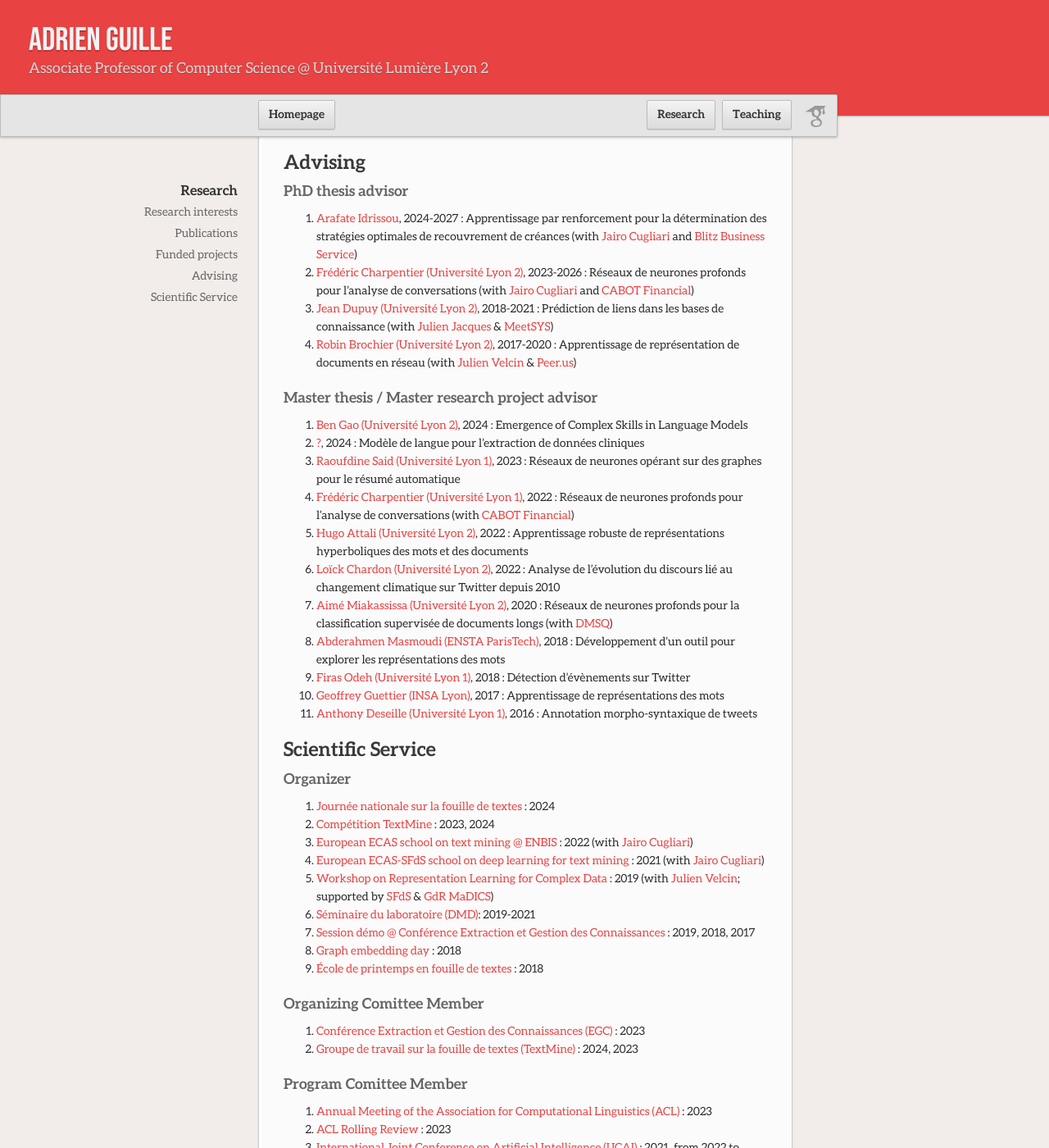
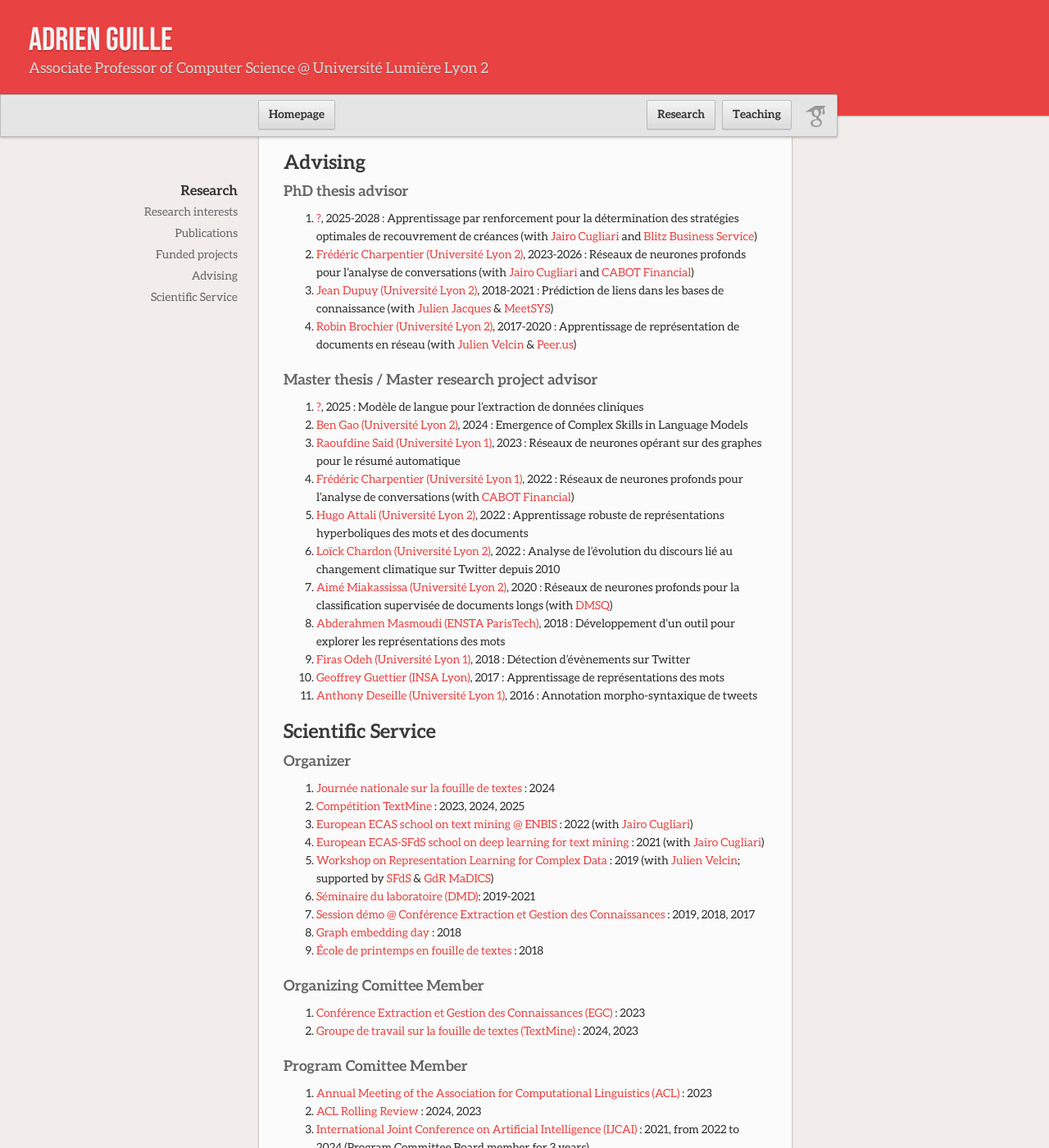
Before and after one commit to AdrienGuille/adrienguille.github.io, a Jekyll site: the page built from research.md, in a window 1280 px wide and 1400 px high, scrolled down 993 px. Shown: the whole window at 82% size. Built offline with Jekyll 4.4.1, drawn with Linux system fonts in a browser that asks for light colours; our own code applies the rules of GitHub Pages for plain Markdown files.

Commit message:
Update research.md

```diff
--- a/research.md
+++ b/research.md
@@ -32,15 +32,15 @@
 
 ### PhD thesis advisor
 
-- [Arafate Idrissou](), 2024-2027 : Apprentissage par renforcement pour la détermination des stratégies optimales de recouvrement de créances (with [Jairo Cugliari](https://cugliari.github.io/website/) and [Blitz Business Service](https://www.blitzbs.com))
+- [?](), 2025-2028 : Apprentissage par renforcement pour la détermination des stratégies optimales de recouvrement de créances (with [Jairo Cugliari](https://cugliari.github.io/website/) and [Blitz Business Service](https://www.blitzbs.com))
 - [Frédéric Charpentier (Université Lyon 2)](#), 2023-2026 : Réseaux de neurones profonds pour l'analyse de conversations (with [Jairo Cugliari](https://cugliari.github.io/website/) and [CABOT Financial](https://www.cabotfinancial.fr))
 - [Jean Dupuy (Université Lyon 2)](#), 2018-2021 : Prédiction de liens dans les bases de connaissance (with [Julien Jacques](http://eric.univ-lyon2.fr/~jjacques/) & [MeetSYS](http://meetsys.com/))
 - [Robin Brochier (Université Lyon 2)](#), 2017-2020 : Apprentissage de représentation de documents en réseau (with [Julien Velcin](http://eric.univ-lyon2.fr/~jvelcin/) & [Peer.us](http://peer.us/))
 
 ### Master thesis / Master research project advisor
 
+- [?](#), 2025 : Modèle de langue pour l'extraction de données cliniques
 - [Ben Gao (Université Lyon 2)](#), 2024 : Emergence of Complex Skills in Language Models
-- [?](#), 2024 : Modèle de langue pour l'extraction de données cliniques
 - [Raoufdine Said (Université Lyon 1)](#), 2023 : Réseaux de neurones opérant sur des graphes pour le résumé automatique
 - [Frédéric Charpentier (Université Lyon 1)](#), 2022 : Réseaux de neurones profonds pour l'analyse de conversations (with [CABOT Financial](https://www.cabotfinancial.fr))
 - [Hugo Attali (Université Lyon 2)](#), 2022 : Apprentissage robuste de représentations hyperboliques des mots et des documents
@@ -56,7 +56,7 @@
 ### Organizer
 
 - [Journée nationale sur la fouille de textes](https://textmine-lyon.sciencesconf.org) : 2024
-- [Compétition TextMine](https://www.kaggle.com/competitions/defi-textmine-2024) : 2023, 2024
+- [Compétition TextMine](https://www.kaggle.com/competitions/defi-textmine-2024) : 2023, 2024, 2025
 - [European ECAS school on text mining @ ENBIS](https://www.enbis.org/activities/events/current/631_ENBIS_20_Pre_Conference_Event__Joint_ECAS_ENBIS_1_Day_Summer_Course___POSTPONED/) : 2022 (with [Jairo Cugliari](http://eric.univ-lyon2.fr/jcugliari/))
 - [European ECAS-SFdS school on deep learning for text mining](https://www.sfds.asso.fr/fr/ecas/632-home/) : 2021 (with [Jairo Cugliari]())
 - [Workshop on Representation Learning for Complex Data](http://mediamining.univ-lyon2.fr/workshop2019/) : 2019 (with [Julien Velcin](); supported by [SFdS](#) & [GdR MaDICS](#))
```
Also changed, not shown: other parts of research.md (+1 -1 lines).
